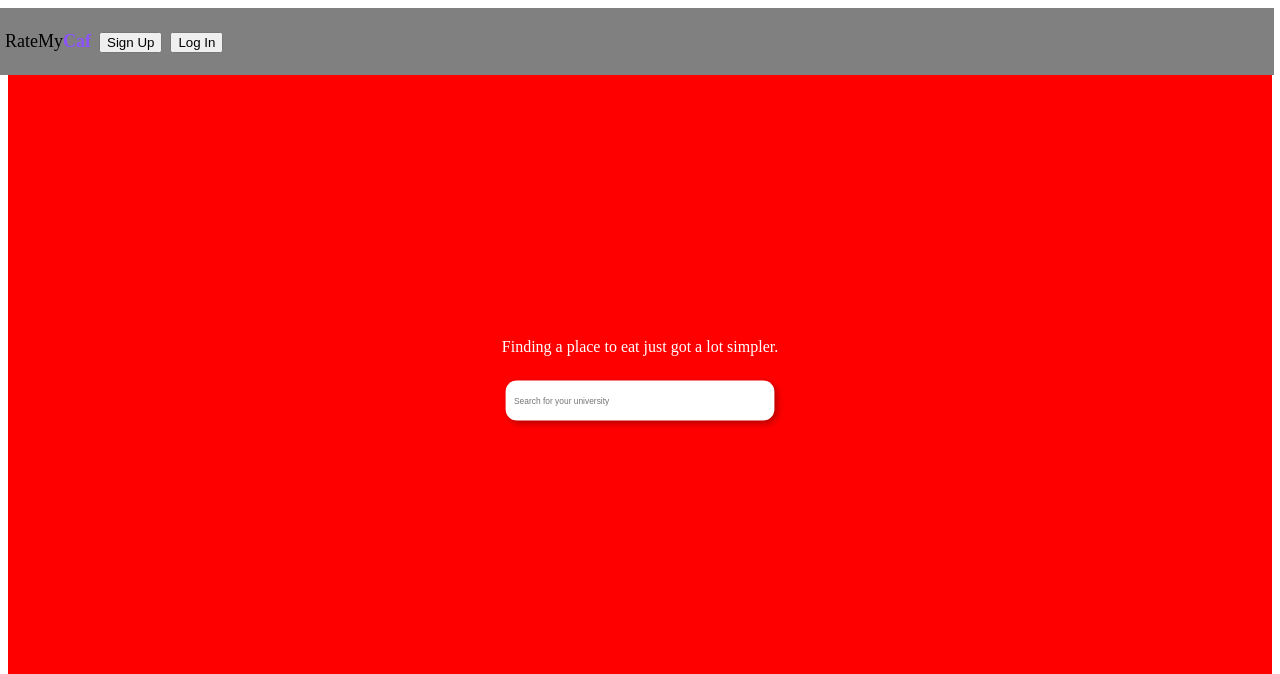
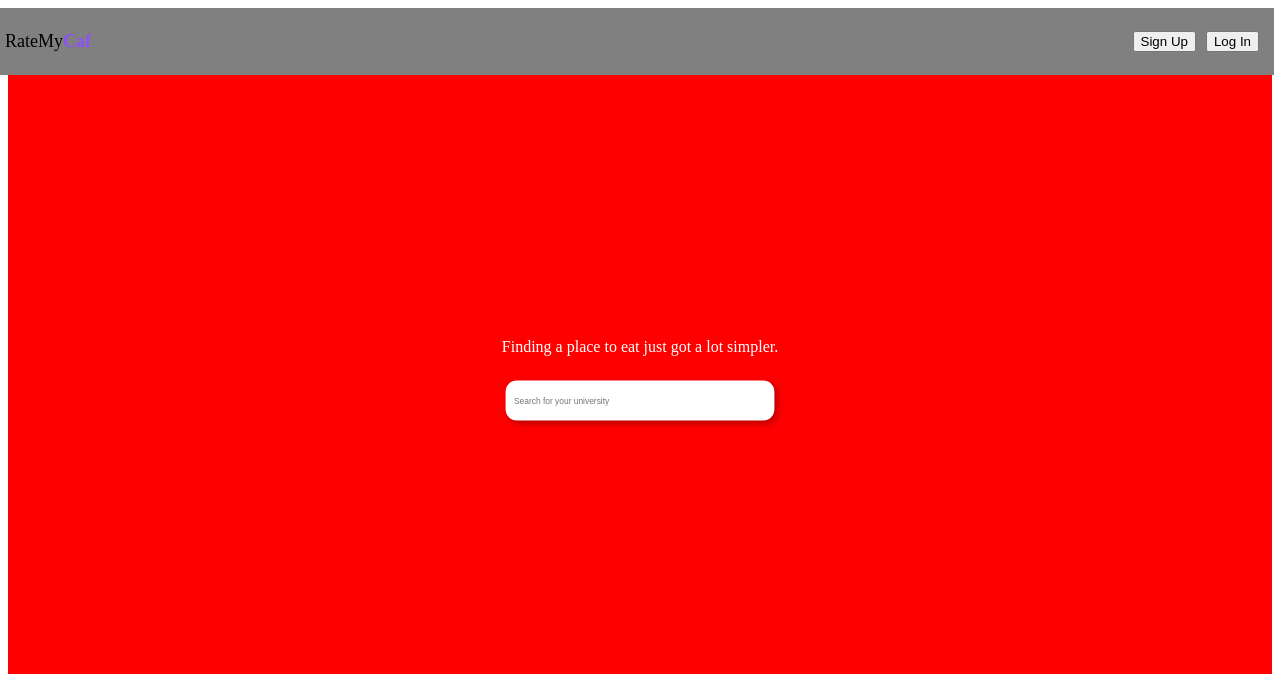
Before and after one commit to robPTY/ratemycaf, a PHP site: page / in a window 1280 px wide. Shown: the top 674 px of the page. Run offline with PHP 8.4, Linux system fonts and the light colour scheme.

Commit message:
moved bttons:

```diff
--- a/styles.css
+++ b/styles.css
@@ -12,11 +12,24 @@
     width: 100%;
     margin-left: -8px;
     font-size: var(--font-size);
+    display: flex;
+    justify-content: space-between;
+    align-items: center;
+    text-align: right;
+}
+
+#SignButton{
+    margin-right: 10px;
+}
+
+#LogInButton{
+    margin-right: 10px;
 }
 
 #title{
     font: Verdana;
     font-size: 18px;
+    margin-right: auto;
 }
 
 strong{
```
